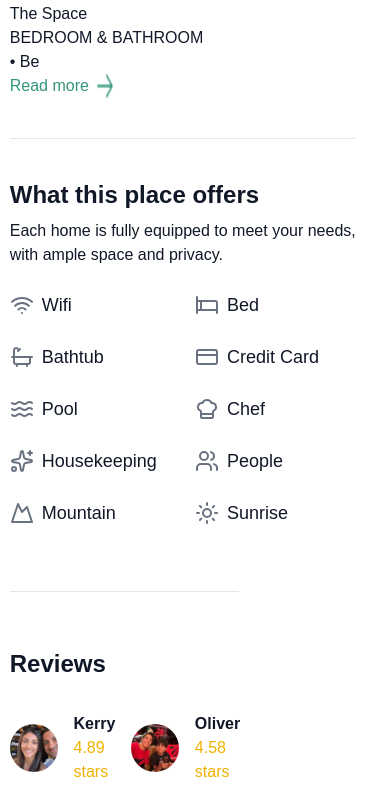
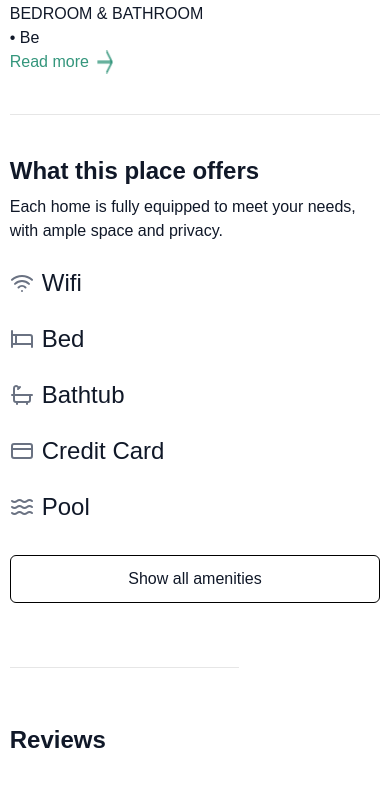
Before and after one commit to Dydex/alx-listing-app-03, a Next.js app: page /property/city-lights-penthouse in a window 390 px wide. Shown: the part 1367-2158 px from the top of the page. Built offline with nearby package versions, Linux system fonts and the light colour scheme.

Commit message:
working on review section responsiveness

```diff
--- a/components/property/PropertyDetail.tsx
+++ b/components/property/PropertyDetail.tsx
@@ -23,6 +23,14 @@ const PropertyDetail: React.FC<{ property: PropertyProps }> = ({
   const [isExpaneded, setIsExpanded] = useState(false);
   const MAX_LENGTH = 609;
 
+  const [showAll, setShowAll] = useState(false);
+  const isSmallScreen =
+    typeof window !== 'undefined' && window.innerWidth < 640;
+  const visibleAmenities =
+    isSmallScreen && !showAll
+      ? property.amenities.slice(0, 5)
+      : property.amenities;
+
   const iconMap: Record<string, React.ReactNode> = {
     bathtub: <Bath className='w-6 h-6 text-gray-500' />,
     bed: <Bed className='w-6 h-6 text-gray-500' />,
@@ -41,7 +49,7 @@ const PropertyDetail: React.FC<{ property: PropertyProps }> = ({
   };
 
   return (
-    <div className='container pr-6 w-full sm:w-[62%] border-t border-[#E6E6E6] mt-8 '>
+    <div className='container pr-0 sm:pr-6 w-full sm:w-[62%] border-t border-[#E6E6E6] mt-8 '>
       {/* Description */}
       <div className=''>
         <div className='mt-4'>
@@ -74,14 +82,22 @@ const PropertyDetail: React.FC<{ property: PropertyProps }> = ({
             Each home is fully equipped to meet your needs, with ample space and
             privacy.
           </p>
-          <ul className='grid grid-cols-2 gap-y-6 gap-x-6 mt-6 text-lg'>
-            {property.amenities.map((list, index) => (
+          <ul className='grid grid-cols-1 sm:grid-cols-2 gap-y-6 gap-x-6 mt-6 text-2xl sm:text-lg'>
+            {visibleAmenities.map((list, index) => (
               <li key={index} className='flex items-center gap-2'>
                 {iconMap[list] || <Wifi className='w-4 h-4 text-gray-400' />}
                 <span className='capitalize'>{list}</span>
               </li>
             ))}
           </ul>
+
+          <div className='border border-black flex justify-center mt-8 h-12 rounded-md '>
+            {property.amenities.length > 5 && (
+              <button onClick={() => setShowAll(!showAll)} className=''>
+                {showAll ? 'Show less amenities' : 'Show all amenities'}
+              </button>
+            )}
+          </div>
         </div>
       </div>
     </div>
```
